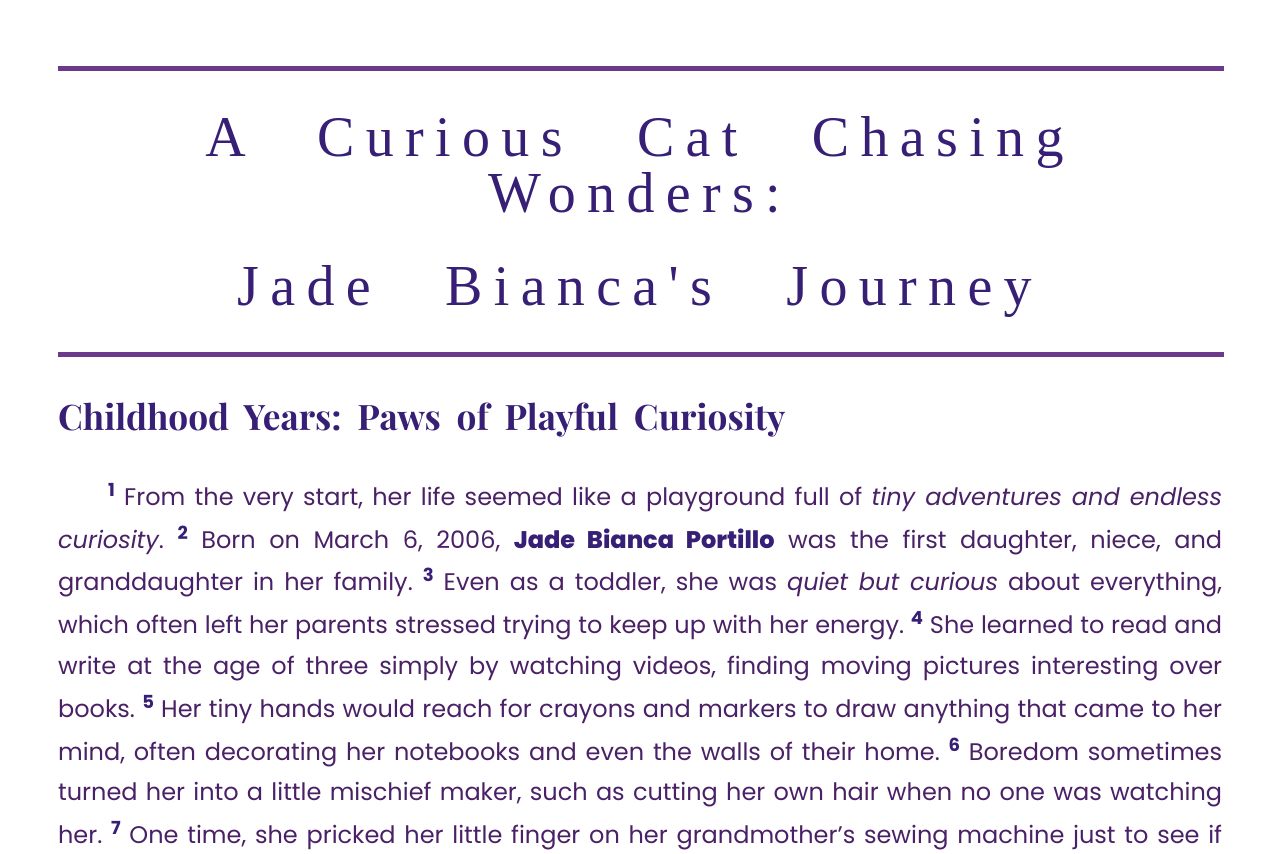
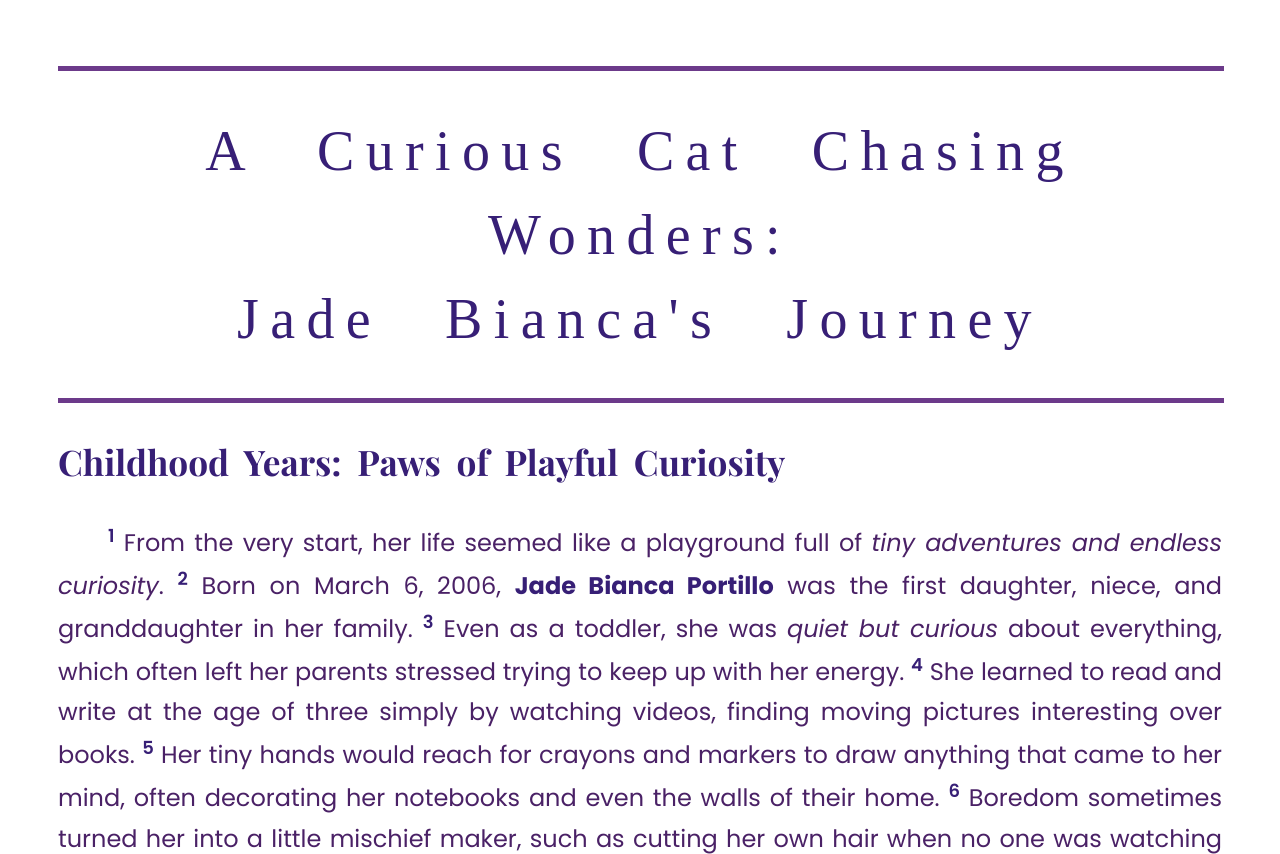
Before and after one commit to jadebianca/Jade-Bianca-s-Biography-A-Curious-Cat-Chasing-Wonders, a plain HTML site: page index.html in a window 1280 px wide. Shown: the top 854 px of the page. Drawn offline with nearby package versions, Linux system fonts and the light colour scheme; a web font is replaced by a local one.

Commit message:
Update index.html

```diff
--- a/index.html
+++ b/index.html
@@ -24,7 +24,7 @@
             letter-spacing: 0.3cm;
             text-align: center;
             word-spacing: 1cm;
-            line-height: 1;
+            line-height: 1.5;
         }
         h2 {
             color:#371F76;
@@ -44,14 +44,14 @@
         }
         sup {
             color:#371F76;
-            font-weight: 700;
+            font-weight: 600;
             font-size: 0.75em;
         }
         em {
             font-style: italic;
         }
         strong {
-            font-weight: 750;
+            font-weight: 700;
             color:#371F76;
         }
         footer{
@@ -67,8 +67,8 @@
     <!--12/17/25-->
 
     <hr width="100%" size="5" color="#6C3A8A">
-    <h1>A Curious Cat Chasing Wonders:</h1>
-    <h1>Jade Bianca's Journey</h1>
+    <h1>A Curious Cat Chasing Wonders:<br>Jade Bianca's Journey</h1>
+
     <hr width="100%" size="5" color="#6C3A8A">
 
     <h2>Childhood Years: Paws of Playful Curiosity</h2>
```
